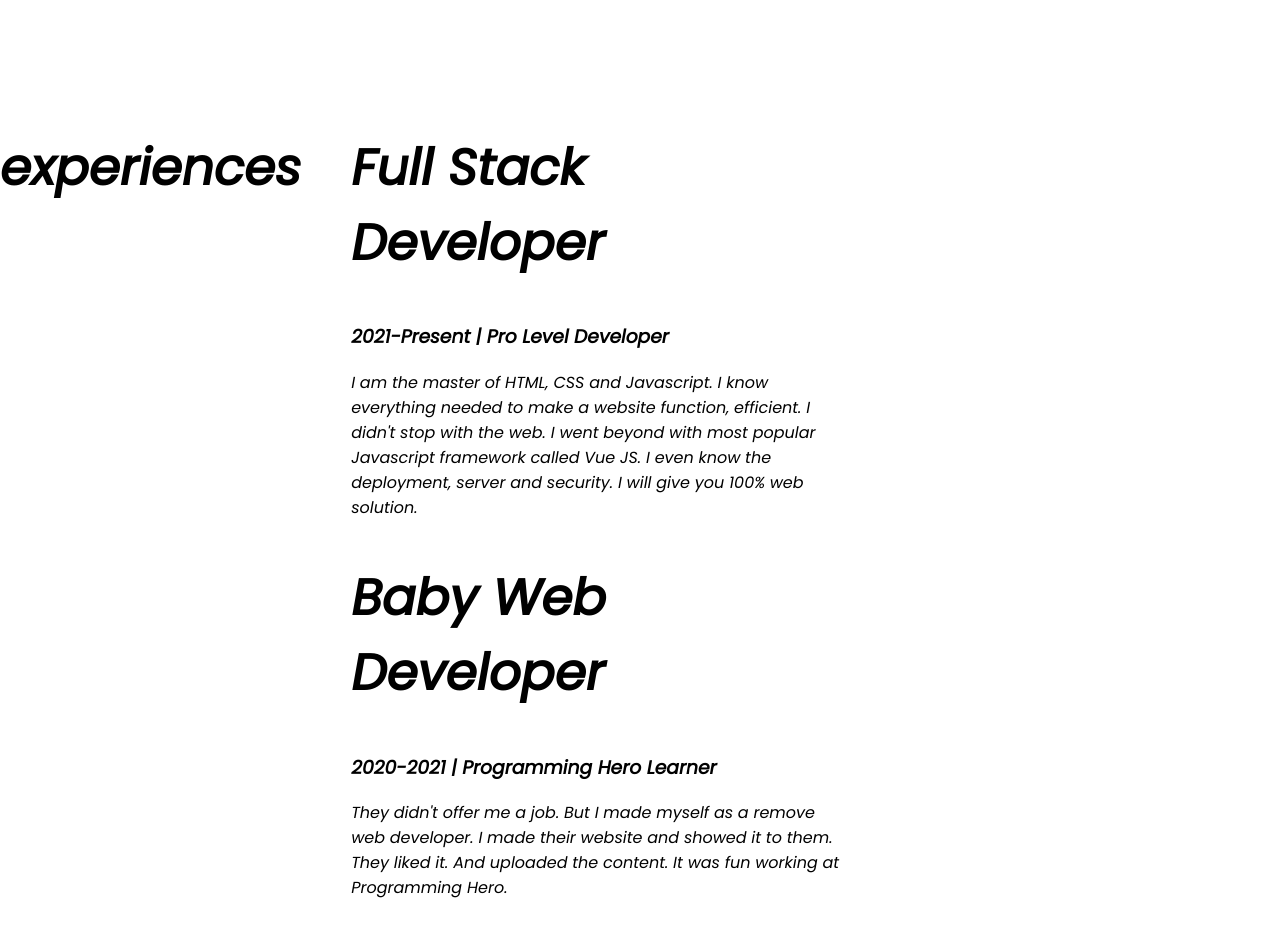
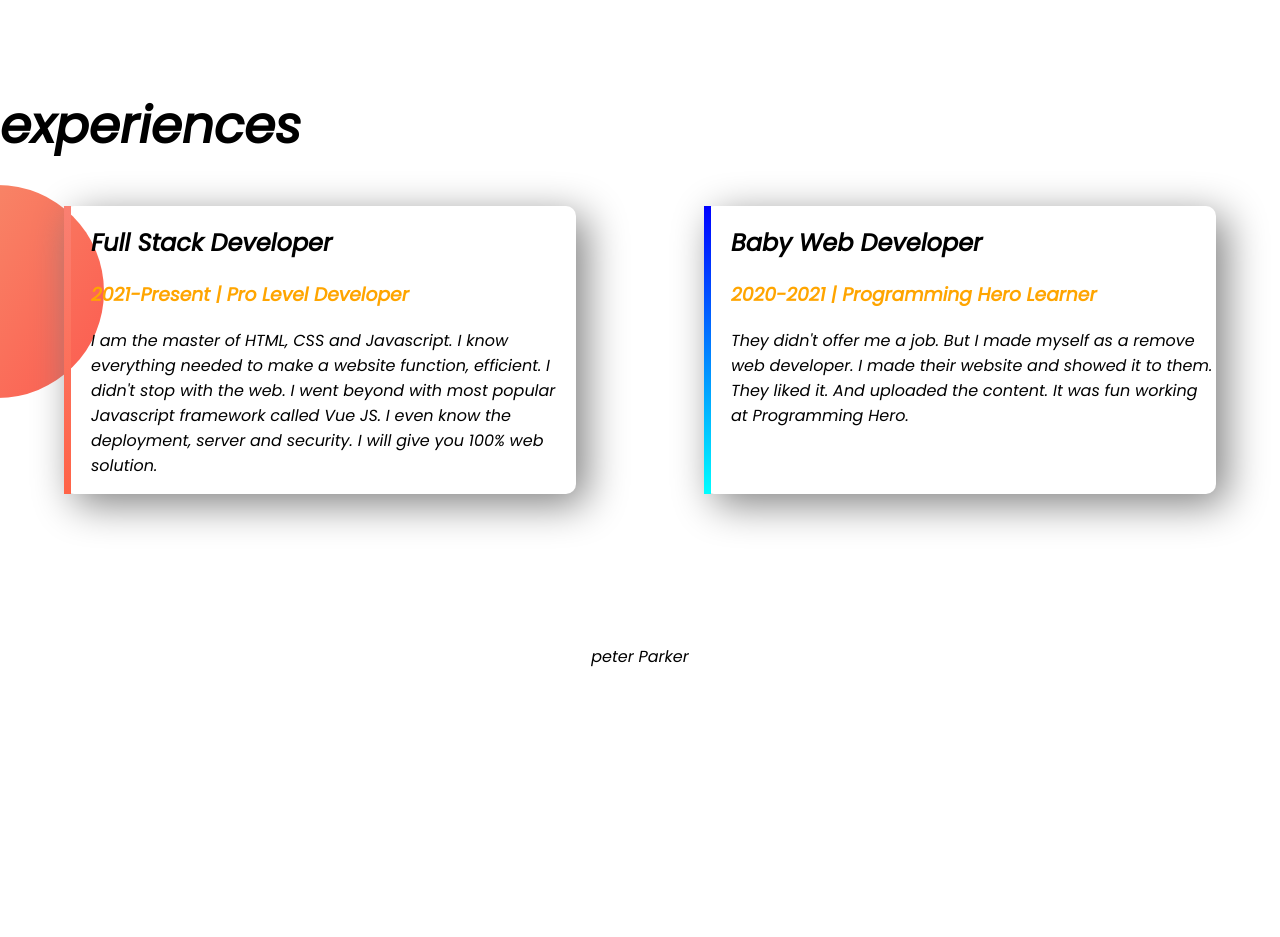
Before and after one commit to raminduet94/developer-portfolio, a plain HTML site: page index.html in a window 1280 px wide. Shown: the part 1740-2677 px from the top of the page. After the commit the page ends 2425 px from the top, so only its background shows below. Drawn offline with Linux system fonts and the light colour scheme.

Commit message:
footer and experience add

```diff
--- a/index.html
+++ b/index.html
@@ -29,21 +29,24 @@
         <p>I already learned the basic HTML and CSS. I can build any simple website. I can even teach my grandma how to make simple website. My goal is to build 3 websites and learn advanced topics.</p>
         <a class="link-button" target="_blank" href="https://www.duet.ac.bd/">Resume me</a>
     </div></section>
-<section class="experience area">
+<section class="experience-area">
 <h1>experiences</h1>
 <div class="flexible-container">
-    <div class="half-width">
-    <h1>Full Stack Developer</h1>
-    <h3>2021-Present | Pro Level Developer</h3>
-    <p>I am the master of HTML, CSS and Javascript. I know everything needed to make a website function, efficient. I didn't stop with the web. I went beyond with most popular Javascript framework called Vue JS. I even know the deployment, server and security. I will give you 100% web solution.</p>
+    <div id="full-stack-dev" class="experience-item">
+        <h2>Full Stack Developer</h2>
+
+        <h3 class="orange-color">2021-Present | Pro Level Developer</h3>
+        <p>I am the master of HTML, CSS and Javascript. I know everything needed to make a website function, efficient. I didn't stop with the web. I went beyond with most popular Javascript framework called Vue JS. I even know the deployment, server and security. I will give you 100% web solution.</p>
+    </div>
+    <div id="web-deve-exp" class="experience-item">
+        <h2>Baby Web Developer</h2>
+        <h3 class="orange-color">2020-2021 | Programming Hero Learner</h3>
+        <p>They didn't offer me a job. But I made myself as a remove web developer. I made their website and showed it to them. They liked it. And uploaded the content. It was fun working at Programming Hero.</p>
+    </div>
 </div>
-<div class="half-width">
-    <h1>Baby Web Developer</h1>
-    <h3>2020-2021 | Programming Hero Learner</h3>
-    <p>They didn't offer me a job. But I made myself as a remove web developer. I made their website and showed it to them. They liked it. And uploaded the content. It was fun working at Programming Hero.</p>
-</div>
-</div>
+
 </section>
+<footer><p>peter Parker</p></footer>
 
 </body>
 </html>
--- a/style.css
+++ b/style.css
@@ -10,7 +10,7 @@ h1{
 .orange-color{
     color:orange
 }
-section{
+.flexible-container{
     display: flex;
     margin-bottom: 150px;
 }
@@ -39,3 +39,30 @@ border-radius: 10px;
     background-repeat: no-repeat;
     background-position: right;
 }
+.experience-area{
+    background-image: url(images/exp-bg.png);
+    background-position: left;
+    background-repeat: no-repeat;
+}
+.experience-item{
+    width: 40%;
+    margin-left: 5%;
+    margin-right: 5%;
+    padding-left:20px;
+    box-shadow: 10px 10px 40px gray;
+    border-radius: 10px;
+
+   }
+   #web-deve-exp{
+    border-left: 7px solid;
+    border-image: linear-gradient(blue,cyan) ;
+    border-image-slice: 1;
+   }
+   #full-stack-dev{
+    border-left: 7px solid;
+    border-image: linear-gradient(salmon,tomato) ;
+    border-image-slice: 1;
+   }
+   footer p{
+       text-align: center;
+   }
```
